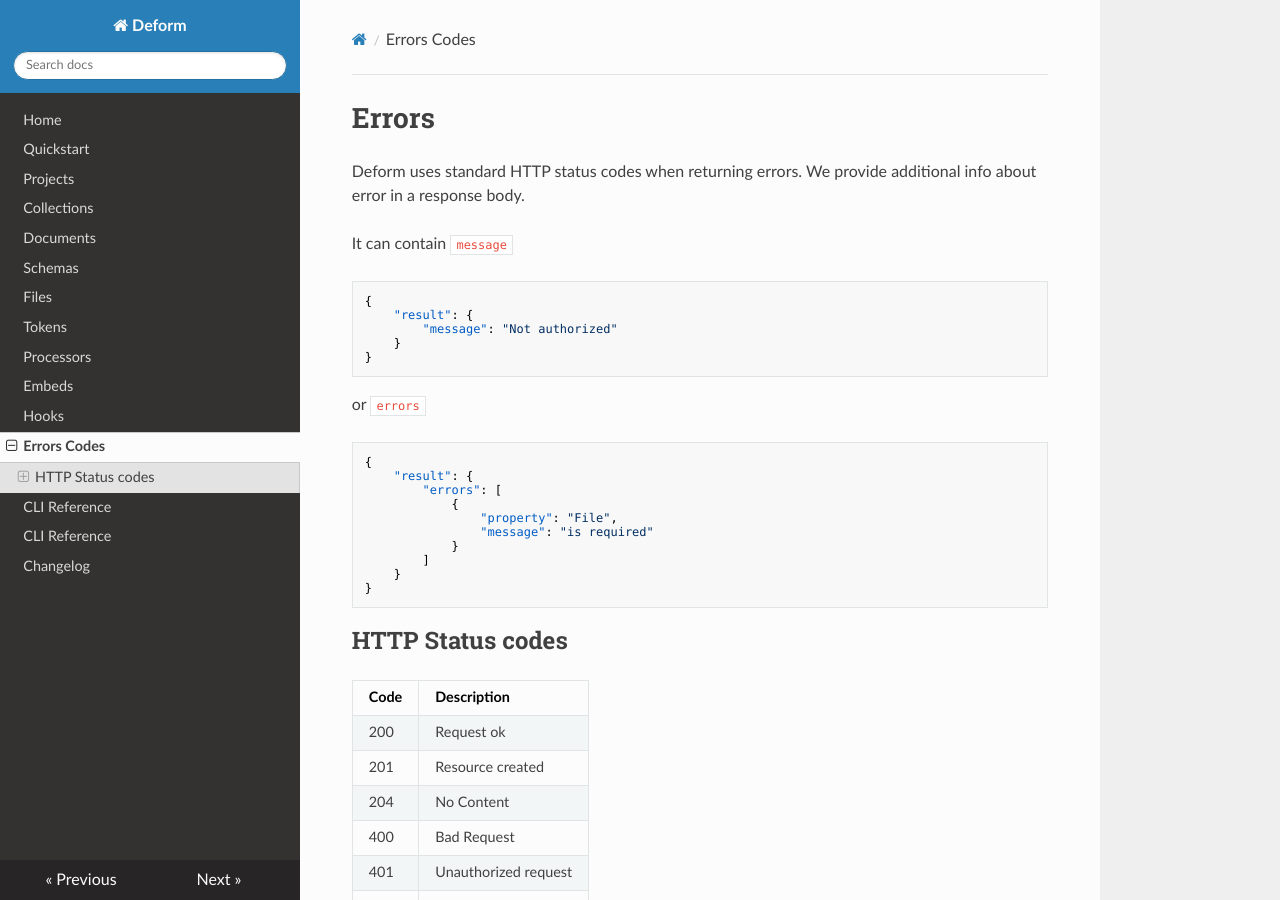
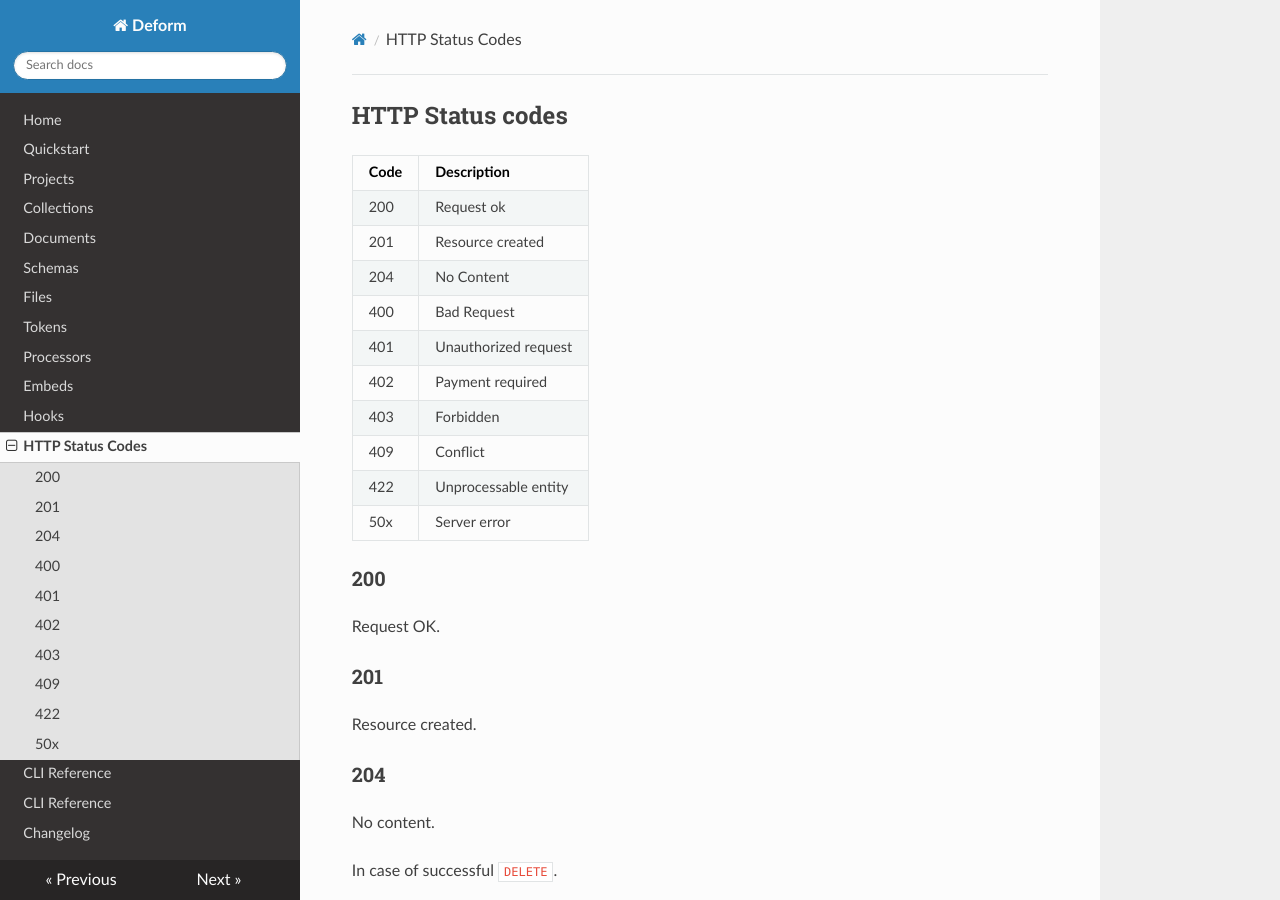
Before and after one commit to deformio/docs, an MkDocs documentation site: the page built from docs/http_status_codes.md, in a window 1280 px wide and 900 px high. Built offline with MkDocs 1.6.1, drawn with Linux system fonts in a browser that asks for light colours; nearby versions of some CDN libraries; old or Windows-style settings are respelled for this version of MkDocs; some of the changed text lies outside the part shown.

Commit message:
Renamed files errors->http_status_codes

```diff
--- a/docs/errors.md
+++ b/docs/http_status_codes.md
@@ -1,28 +1,3 @@
-# Errors
-
-Deform uses standard HTTP status codes when returning errors. We provide additional info about error in a response body.
-
-It can contain `message`
-
-    {
-    	"result": {
-    		"message": "Not authorized"
-    	}
-    }
-
-or `errors`
-
-    {
-    	"result": {
-	    	"errors": [
-	    		{
-	    			"property": "File",
-	    			"message": "is required"
-	    		}
-	    	]
-	    }
-    }
-
 ## HTTP Status codes
 
 Code |  Description
--- a/mkdocs.yml
+++ b/mkdocs.yml
@@ -15,7 +15,7 @@
 - Processors: processors.md
 - Embeds: embeds.md
 - Hooks: hooks.md
-- Errors Codes: errors.md
+- HTTP Status Codes: http_status_codes.md
 - CLI Reference: cli.md
 - HTTP API Reference: cli.md
 - Changelog: changelog.md
```
Also changed, not shown: other parts of docs/http_status_codes.md (+26 -0 lines).
